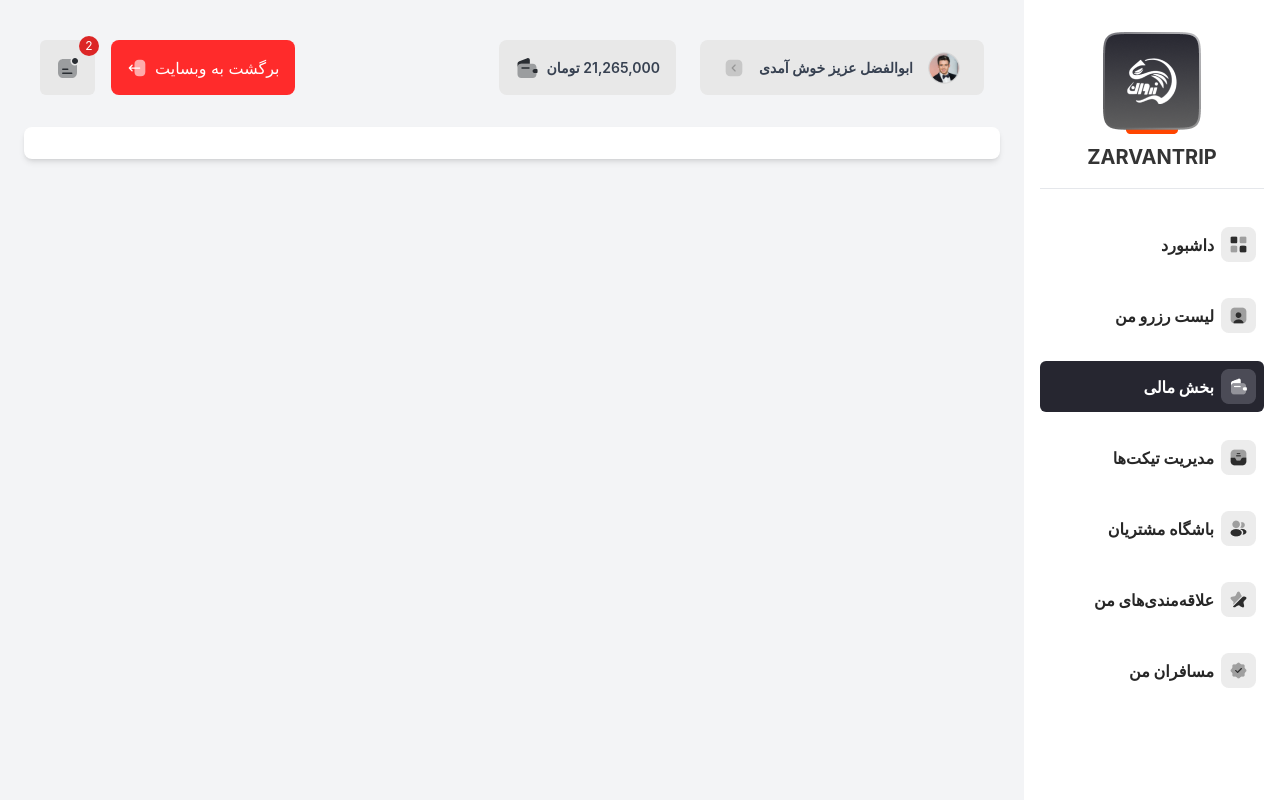
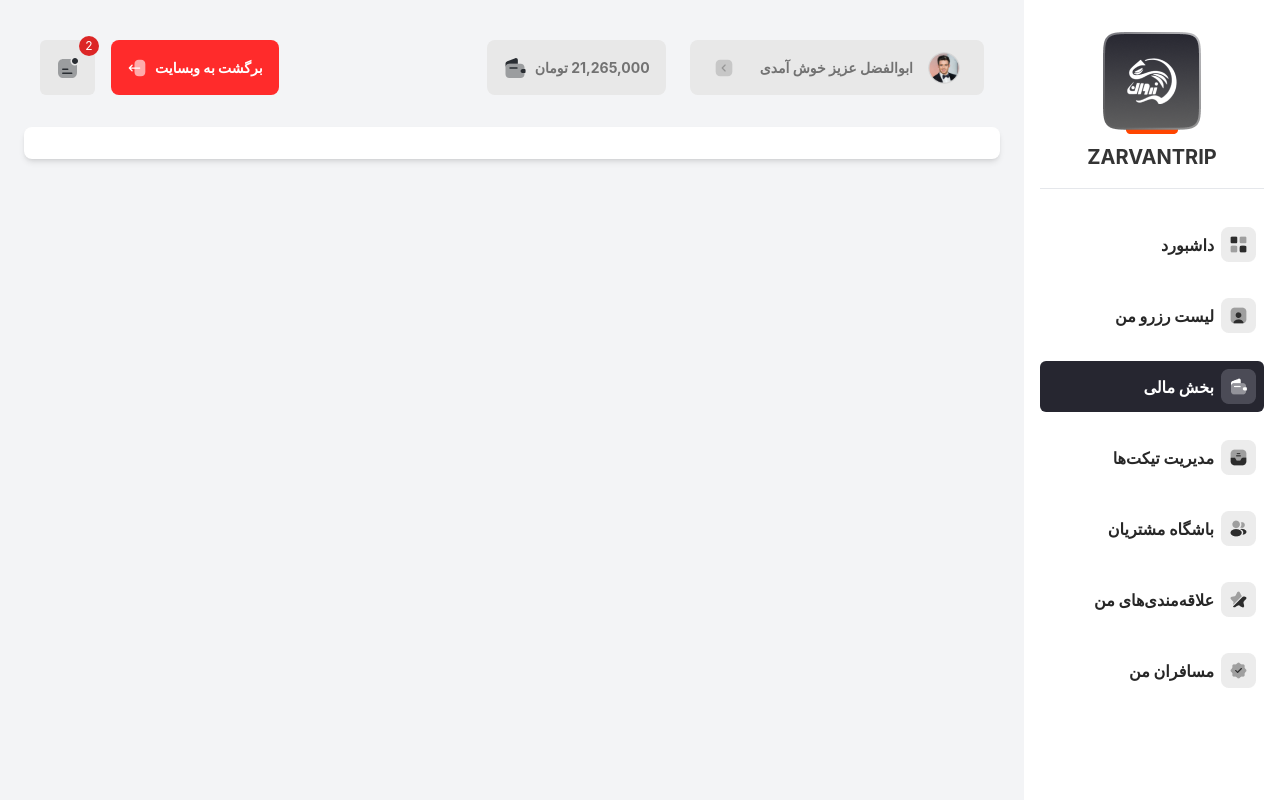
Before and after one commit to setareEzabadi/ExersiceBeta, a React (Create React App) app: page / in a window 1280 px wide. Shown: the top 800 px of the page. Built offline with nearby package versions, Linux system fonts and the light colour scheme.

Commit message:
Update Header.jsx

```diff
--- a/src/Components/Header/Header.jsx
+++ b/src/Components/Header/Header.jsx
@@ -12,15 +12,17 @@ const Header = () => {
             <div className="flex items-center gap-6">
 
                 {/* Profile Section */}
-                <div className="flex items-center bg-[#E8E8E8] px-4 rounded-lg h-[55px] gap-[15px]">
-                    <img src={profile} alt="Profile" className="w-8 h-8 rounded-full mr-2" />
-                    <span className="text-sm font-semibold text-gray-700">ابوالفضل عزیز خوش آمدی</span>
+                <div className="flex items-center bg-[#E8E8E8] px-4 rounded-lg h-[55px] gap-[26px]">
+                    <div className="flex items-center gap-[15px]">
+                        <img src={profile} alt="Profile" className="w-8 h-8 rounded-full mr-2" />
+                        <span className="text-[#727272] text-[14px] font-bold">ابوالفضل عزیز خوش آمدی</span>
+                    </div>
                     <img src={arrow} alt="Dropdown Arrow" className="w-5 h-5 ml-2" />
                 </div>
 
                 {/* Balance Section */}
                 <div className="flex items-center bg-[#E8E8E8] px-4 rounded-lg h-[55px]">
-                    <span className="text-sm font-semibold text-gray-700 ml-2">21,265,000 تومان</span>
+                    <span className="text-[#727272] text-[14px] font-bold ml-2">21,265,000 تومان</span>
                     <img src={wallet} alt="Wallet" className="w-6 h-6" />
                 </div>
 
@@ -31,7 +33,7 @@ const Header = () => {
 
                 {/* Return to Website Button */}
                 <button className="flex items-center bg-[#FF2B2B] text-white px-4 rounded-lg h-[55px]">
-                    <span className="ml-2">برگشت به وبسایت</span>
+                    <span className="ml-2 text-[14px] font-bold">برگشت به وبسایت</span>
                     <img src={logOut} alt="Return Arrow" className="w-5 h-5" />
                 </button>
 
```
